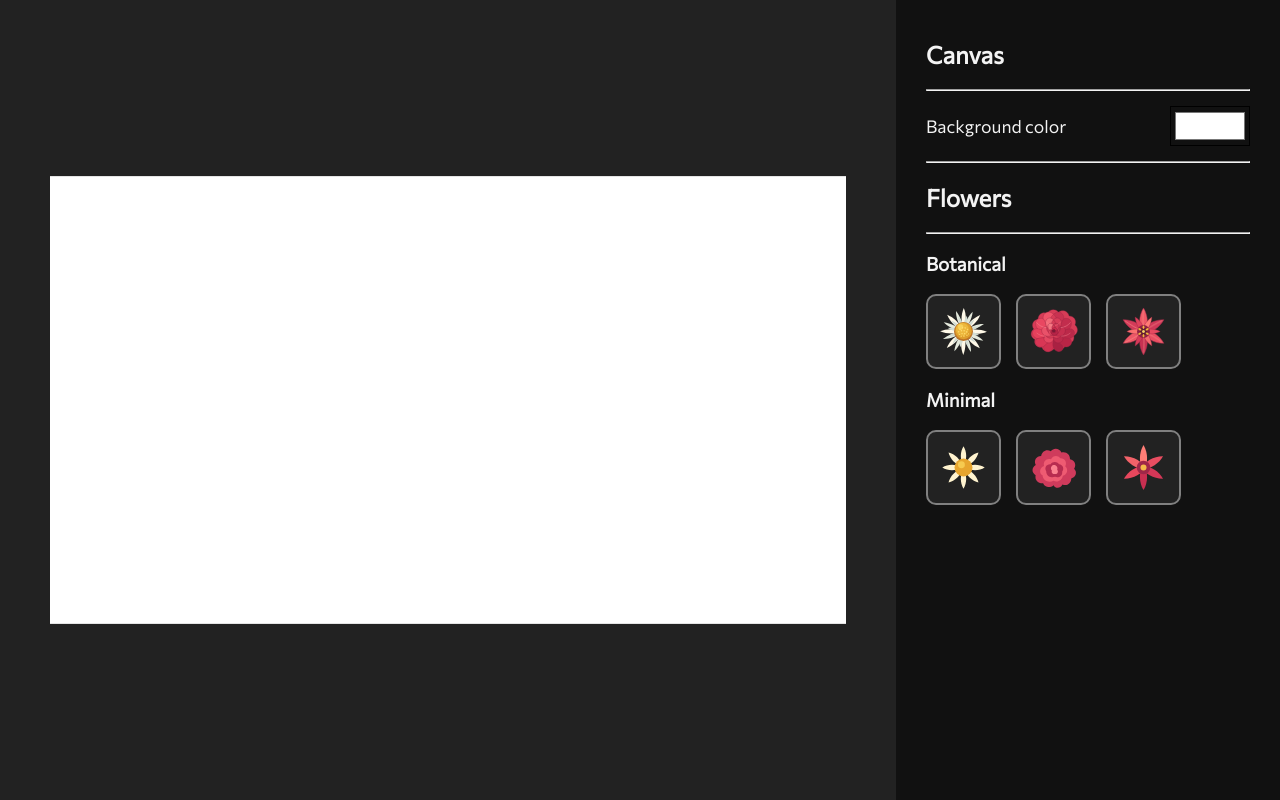
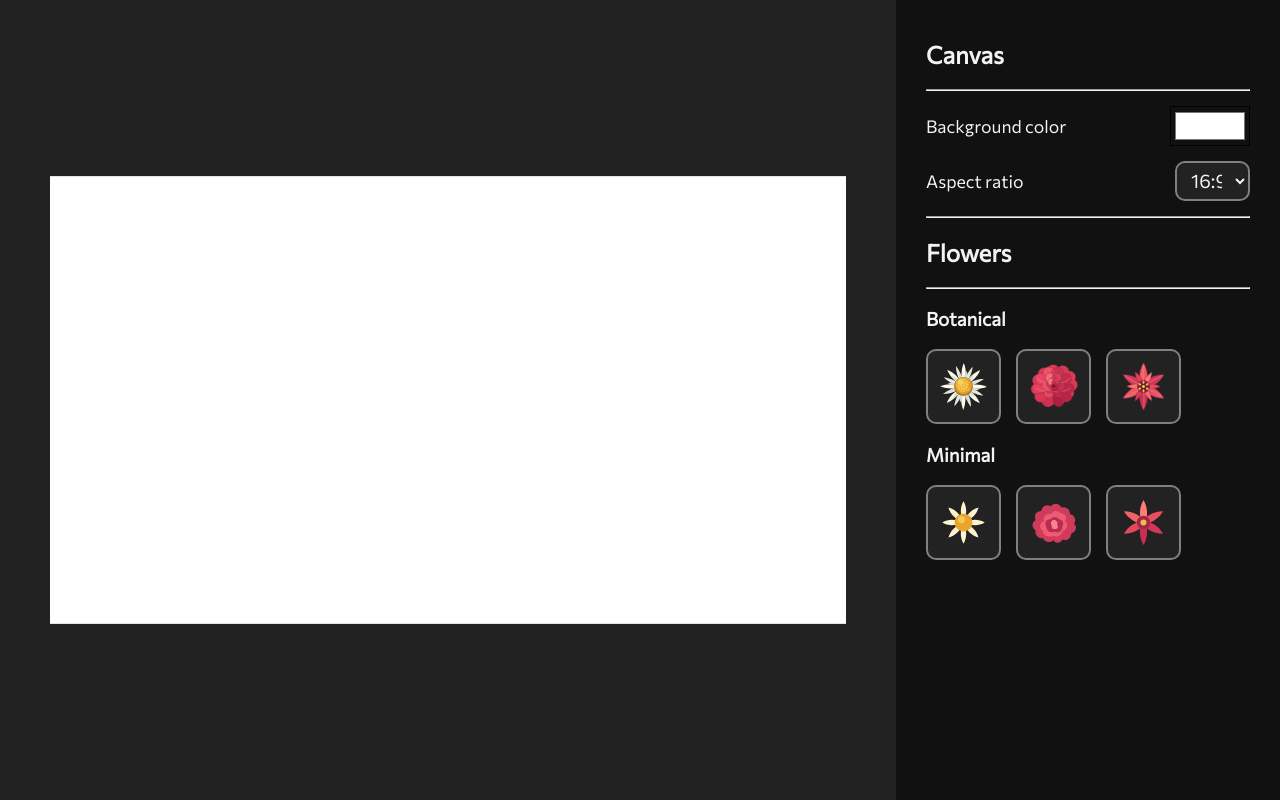
Before and after one commit to aldortheold/flowchart, a React (Vite) app: page /editor in a window 1280 px wide. Built offline with nearby package versions, Linux system fonts and the light colour scheme.

Commit message:
added basic aspect ratio modification

```diff
--- a/src/pages/Editor.css
+++ b/src/pages/Editor.css
@@ -24,6 +24,19 @@
     font-size: 1.1rem;
 }
 
+.canvas-editor .field select {
+    font-family: Commissioner, sans-serif;
+    width: 75px;
+    font-size: 1.2rem;
+    color: #f3f3f3;
+    background-color: #222222;
+    border: #808080 2px solid;
+    border-radius: 10px;
+    padding: 5px 10px;
+    transition: all 0.2s ease;
+    cursor: pointer;
+}
+
 .flower-menu {
     display: flex;
     gap: 15px;
@@ -39,7 +52,8 @@
     cursor: pointer;
 }
 
-.flower-menu button:hover {
+.flower-menu button:hover,
+.canvas-editor .field select:hover {
     background-color: #333333;
 }
 
--- a/src/pages/Editor.tsx
+++ b/src/pages/Editor.tsx
@@ -61,6 +61,22 @@ function Editor() {
                             onChange={(e) => setBg(e.target.value)}
                         />
                     </div>
+                    <div className="field">
+                        <label htmlFor="aspect-ratio">Aspect ratio</label>
+                        <select
+                            id="aspect-ratio"
+                            value={`${width/100}:${height/100}`}
+                            onChange={(e) => {
+                                let sides = e.target.value.split(":").map(Number);
+                                setWidth(sides[0] * 100);
+                                setHeight(sides[1] * 100);
+                            }}
+                        >
+                            <option value="16:9">16:9</option>
+                            <option value="10:10">1:1</option>
+                            <option value="9:16">9:16</option>
+                        </select>
+                    </div>
                     <hr />
                 </section>
                 <section className="flowers-editor">
```
